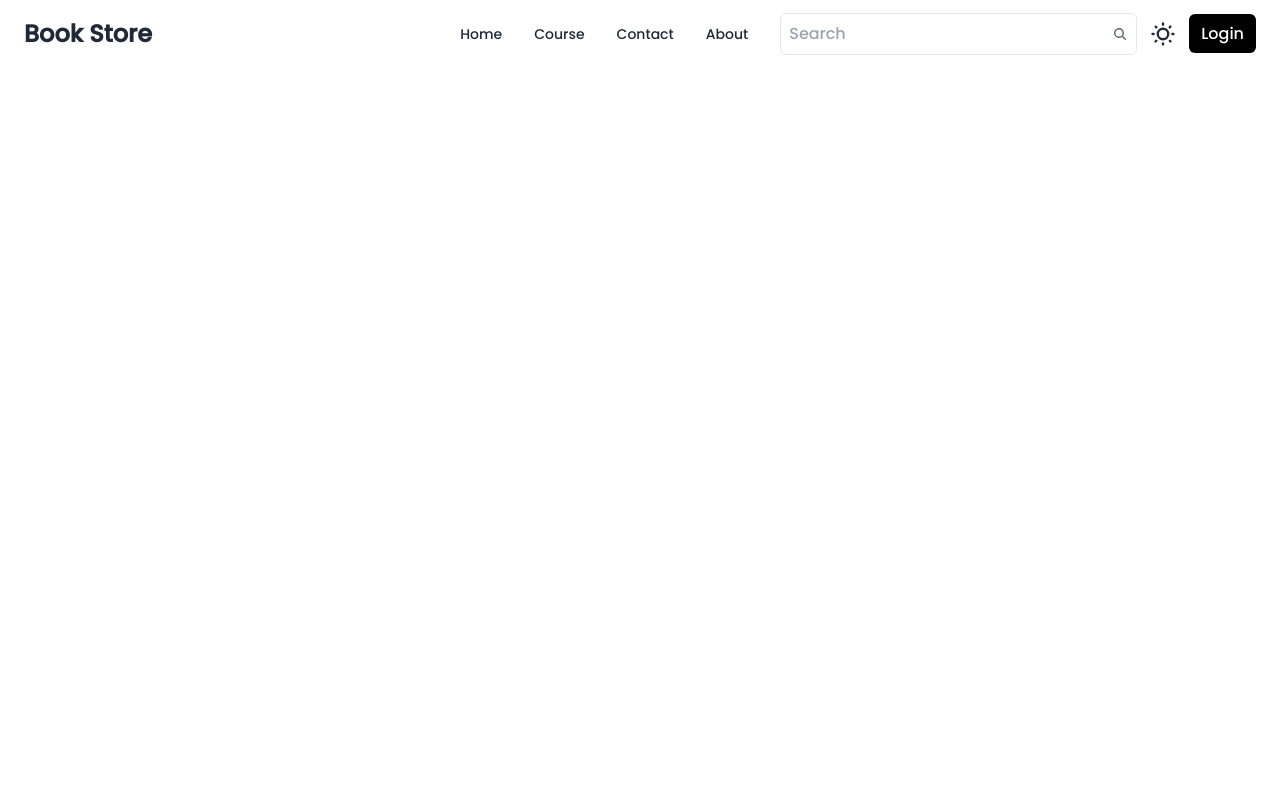
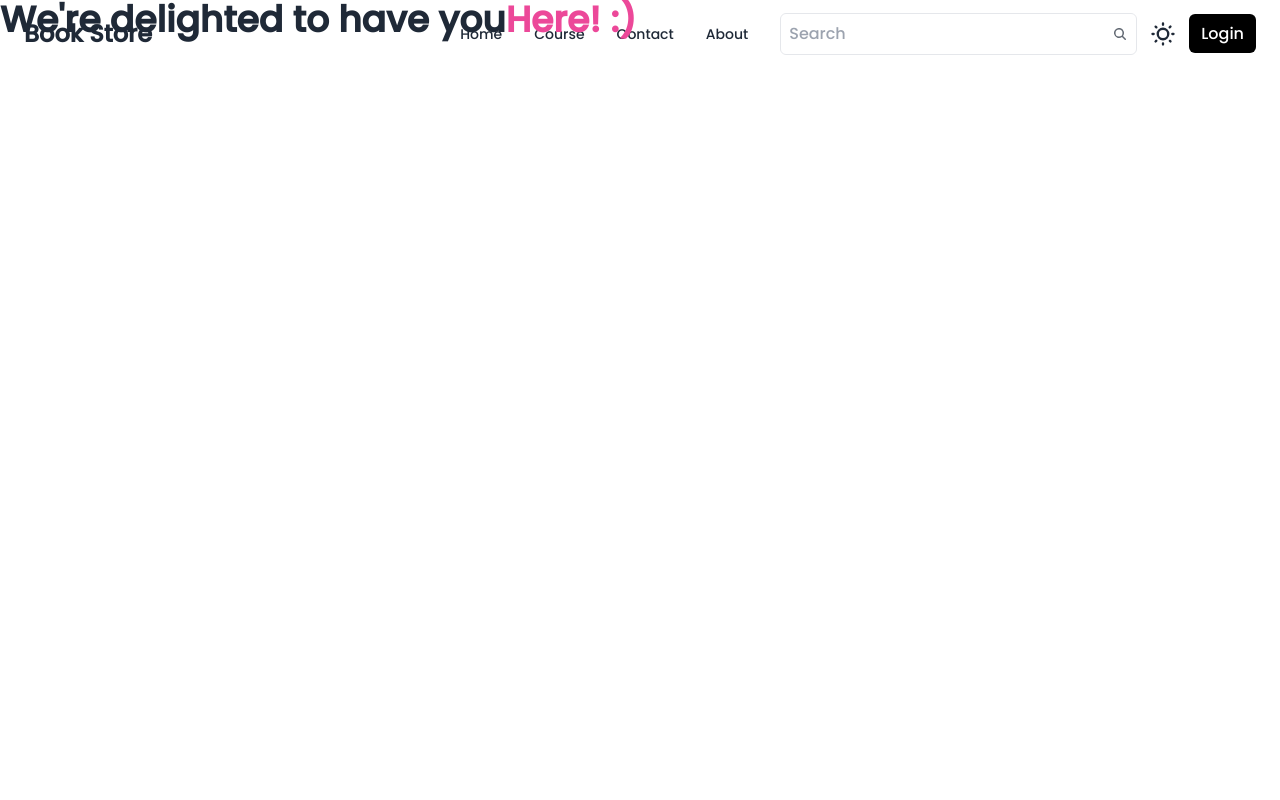
Before and after one commit to prathambhardwaj0307/bookstore_app, a React (Vite) app in the folder Frontend/: page /course in a window 1280 px wide. Shown: the top 800 px of the page. Built offline with nearby package versions, Linux system fonts and the light colour scheme.

Commit message:
course page started

```diff
--- a/Frontend/src/components/Course.jsx
+++ b/Frontend/src/components/Course.jsx
@@ -1,7 +1,18 @@
 import React from "react";
 
 function Course() {
-  return <div></div>;
+  return (
+    <>
+      <div className="fixed top-0 left-0 right-0 z-50">
+        <div>
+          <h1 className="text-2xl font-semibold md:text-4xl">
+            We're delighted to have you
+            <span className="text-pink-500">Here! :) </span>
+          </h1>
+        </div>
+      </div>
+    </>
+  );
 }
 
 export default Course;
```
